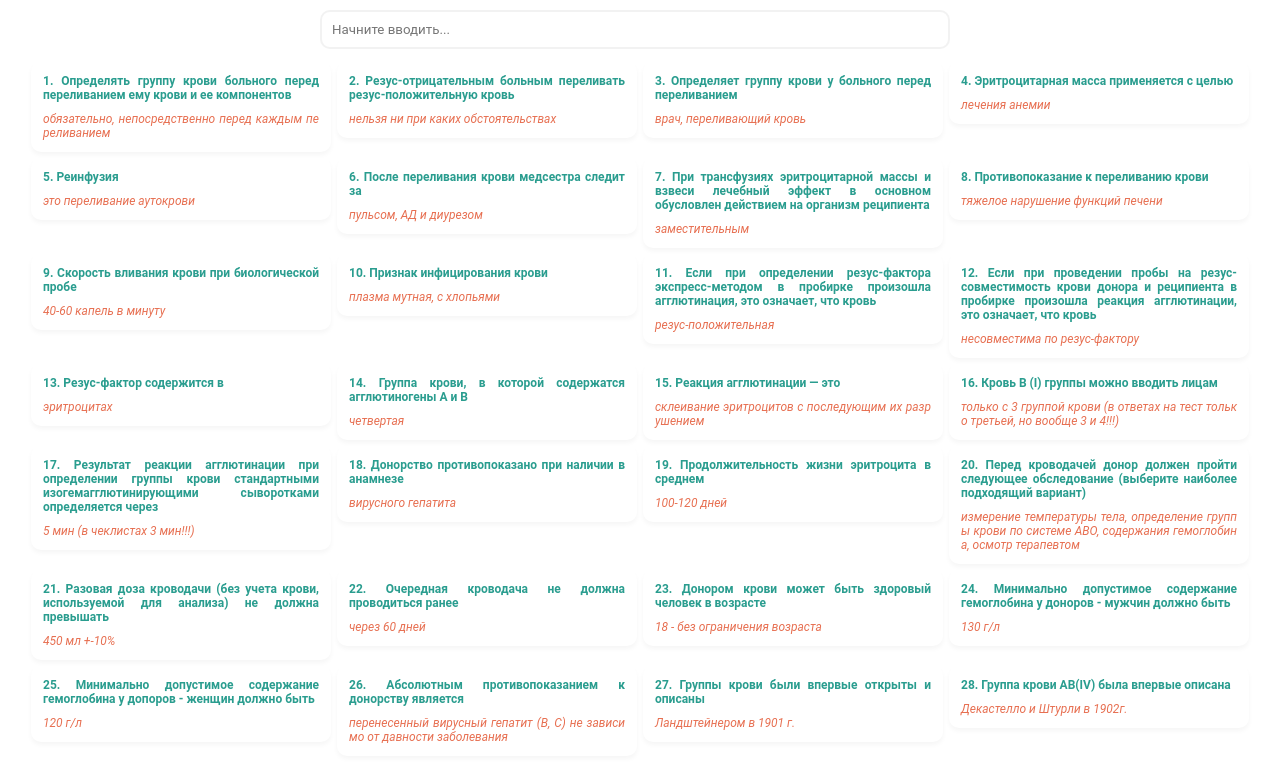
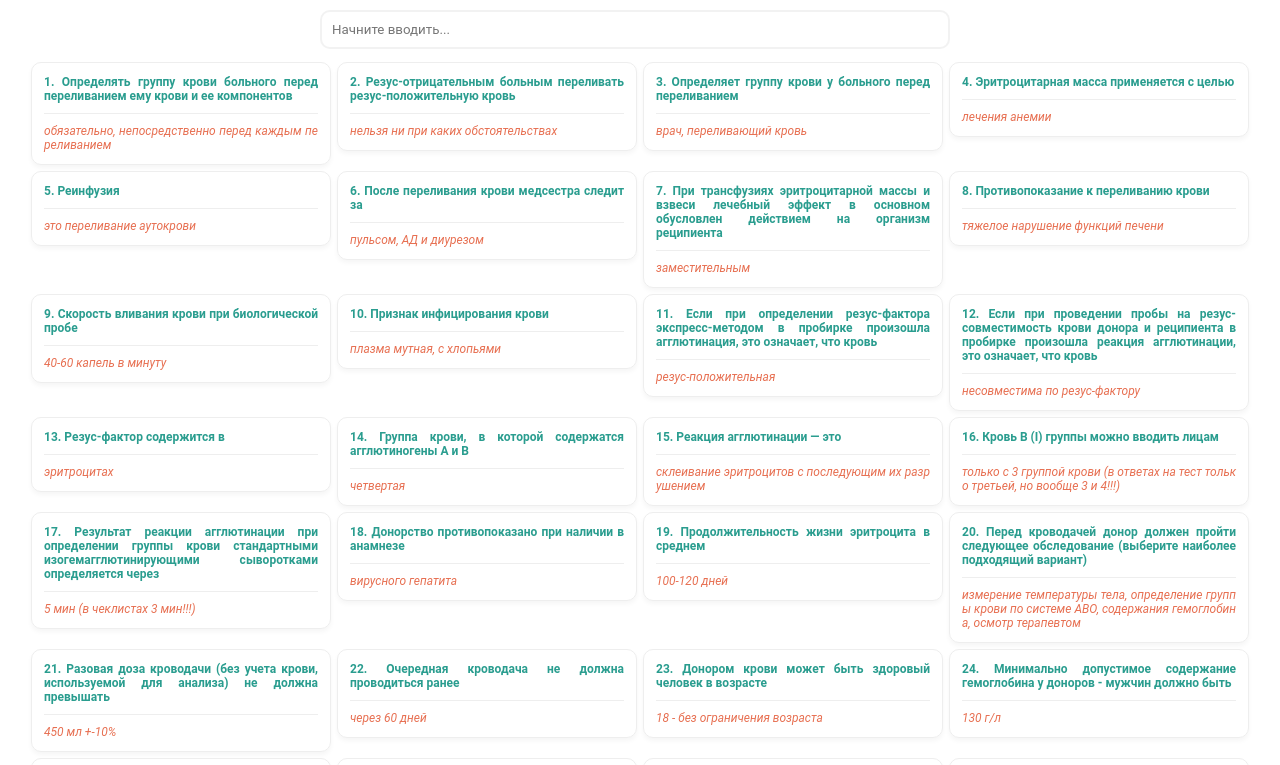
Before and after one commit to dfr8938/transfusio-app, a React (Create React App) app: page / in a window 1280 px wide. Shown: the top 765 px of the page. Built offline with nearby package versions, Linux system fonts and the light colour scheme.

Commit message:
...added answers...

```diff
--- a/src/App/components/ListItem/ListItem.css
+++ b/src/App/components/ListItem/ListItem.css
@@ -5,8 +5,10 @@
   border-radius: 10px;
   text-align: justify;
   margin: 3px;
+  border: 1px solid #eee;
   box-shadow: rgba(0, 0, 0, 0.04) 0px 3px 5px;
   transition: 0.5s ease all;
+  overflow: hidden;
 }
 
 .list-item:hover {
@@ -19,7 +21,12 @@
   color: #2a9d8f;
   font-size: 12px;
   font-weight: bold;
+  hyphens: auto;
+  -ms-hyphens: auto;
+  -moz-hyphens: auto;
   padding-bottom: 10px;
+  border-bottom: 1px solid #eee;
+  overflow-wrap: anywhere;
 }
 
 .list-item-answer {
@@ -29,4 +36,9 @@
   border-radius: 3px;
   word-break: break-all;
   white-space: break-spaces;
+  margin-top: 10px;
+  hyphens: auto;
+  -ms-hyphens: auto;
+  -moz-hyphens: auto;
+  overflow-wrap: anywhere;
 }
```
